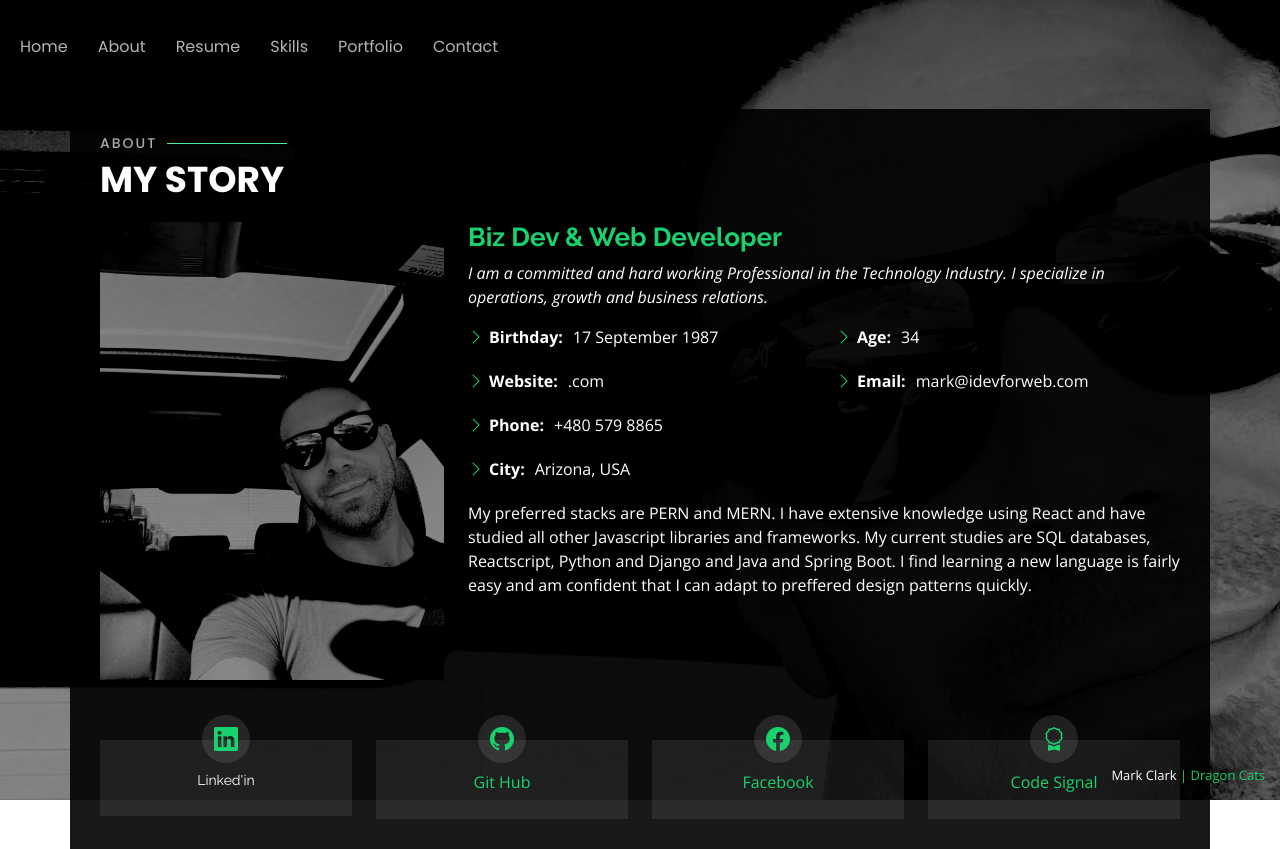
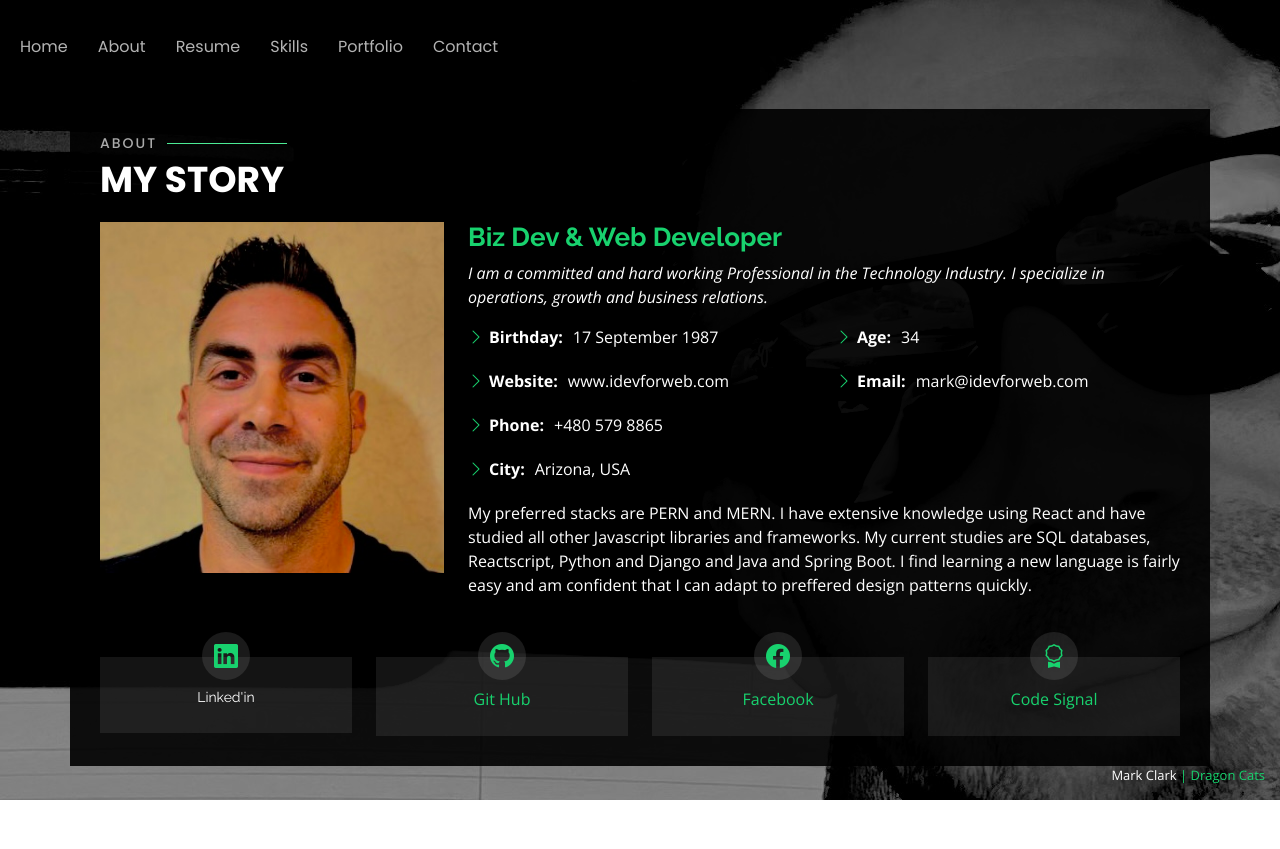
Before and after one commit to fitDizzle/eng-portfolio, a React (Create React App) app: page /about in a window 1280 px wide. After the commit the page ends 800 px from the top, so only its background shows below. Built offline with nearby package versions, Linux system fonts and the light colour scheme.

Commit message:
updated images

```diff
--- a/src/components/about.jsx
+++ b/src/components/about.jsx
@@ -11,7 +11,7 @@ const About = () => {
 
         <div className="row">
           <div className="col-lg-4" data-aos="fade-right">
-            <img src="assets/img/IMG-3226.jpg" className="img-fluid" alt="" />
+            <img src="assets/img/clark-headshot.jpg" className="img-fluid" alt="" />
           </div>
           <div className="col-lg-8 pt-4 pt-lg-0 content" data-aos="fade-left">
             <h3>Biz Dev &amp; Web Developer</h3>
@@ -29,7 +29,7 @@ const About = () => {
                   </li>
                   <li>
                     <i className="bi bi-chevron-right"></i>{" "}
-                    <strong>Website:</strong> <span><www className="idevforweb"></www>.com</span>
+                    <strong>Website:</strong> <span>www.idevforweb.com</span>
                   </li>
                   <li>
                     <i className="bi bi-chevron-right"></i>{" "}
```
Also changed, not shown: public/assets/img/clark-bg.jpg (added), public/assets/img/clark-headshot.jpg (added).
